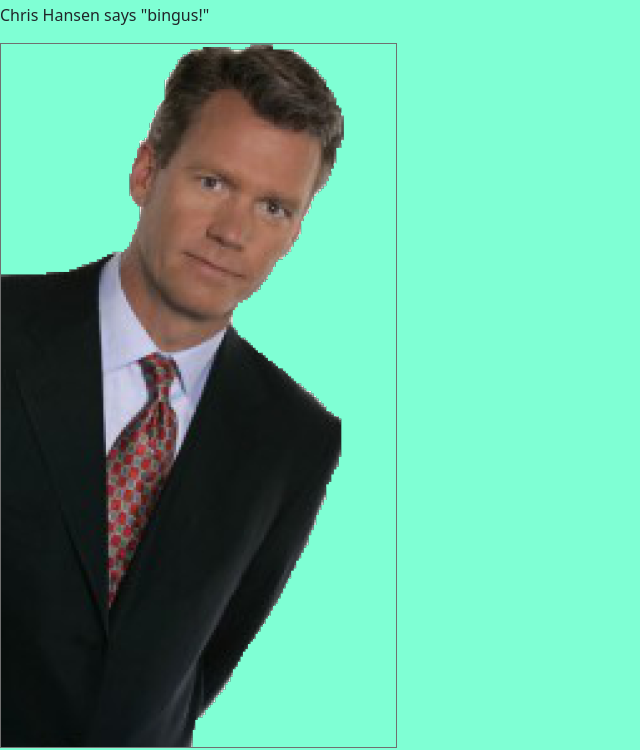
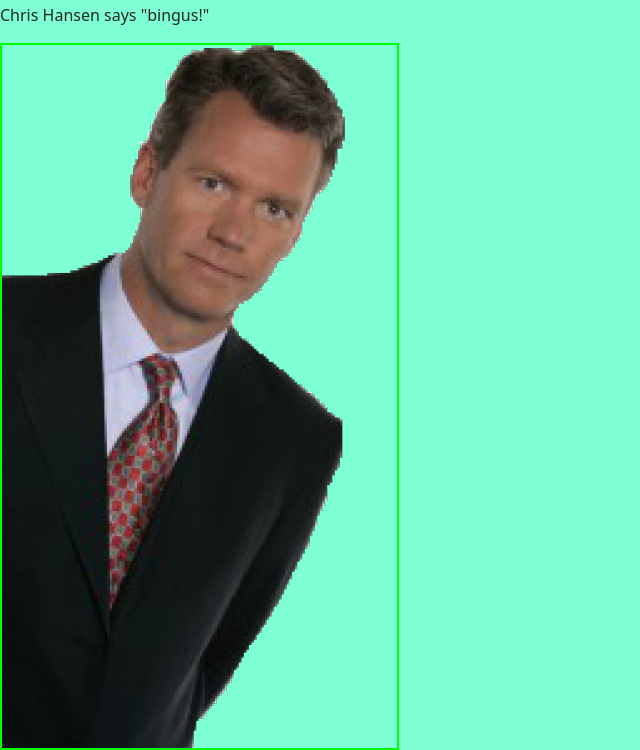
Before and after one commit to darkus1216/VSCPractice, a plain HTML site: page index.html in a window 1280 px wide. Shown: the part 53-803 px from the top of the page, without its empty margins (0-640 px from the left). Drawn offline with nearby package versions, Linux system fonts and the light colour scheme.

Commit message:
Update style.css

```diff
--- a/style.css
+++ b/style.css
@@ -11,8 +11,3 @@ body {
 img{
     border: 2pt solid #00ff00;
 }
-
-
-img{
-    border:1pt solid #707070;
-}
```
